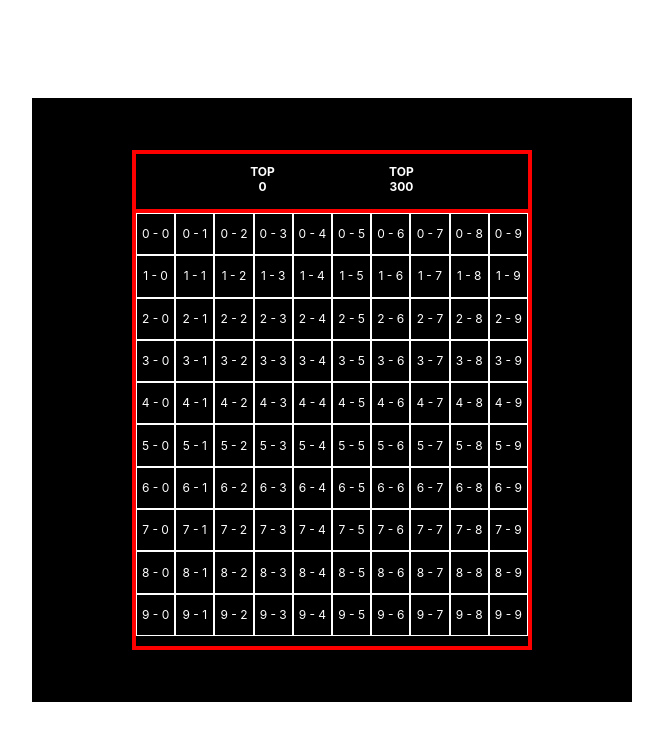
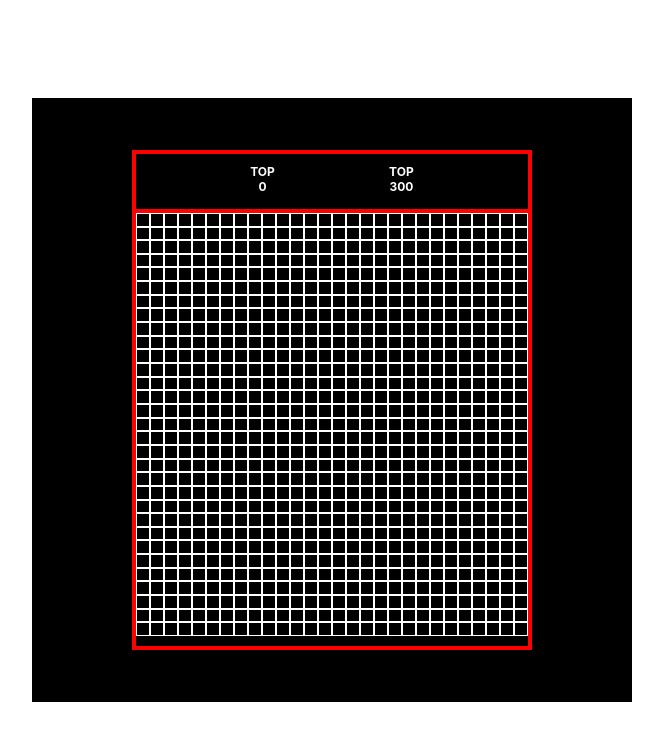
Before and after one commit to Joy-of-Coding/Winter_2023_ReactJam, a React (Vite) app in the folder reverse-pacman/: page / in a window 1280 px wide. Both pictures are taken after a click on the button "Start Game". Shown: the top 740 px of the page, without its empty margins (308-971 px from the left). Built offline with nearby package versions, Linux system fonts and the light colour scheme.

Commit message:
temp maze with corridors added

```diff
--- a/reverse-pacman/src/components/GameArea.jsx
+++ b/reverse-pacman/src/components/GameArea.jsx
@@ -6,18 +6,58 @@ function GameArea() {
 	const score = 0;
 	const highScore = 300;
 
+	// const boardDimensions = {
+	// 	width: 28,
+	// 	height: 30,
+	// };
+
+	const maze = [
+		[1,1,1,1,1,1,1,1,1,1,1,1,1,1,1,1,1,1,1,1,1,1,1,1,1,1,1,1],
+		[1,0,0,0,0,0,0,0,0,0,0,0,0,1,1,0,0,0,0,0,0,0,0,0,0,0,0,1],
+		[1,0,1,1,1,1,0,1,1,1,1,1,0,1,1,0,1,1,1,1,1,0,1,1,1,1,0,1],
+		[1,0,1,1,1,1,0,1,1,1,1,1,0,1,1,0,1,1,1,1,1,0,1,1,1,1,0,1],
+		[1,0,1,1,1,1,0,1,1,1,1,1,0,1,1,0,1,1,1,1,1,0,1,1,1,1,0,1],
+		[1,0,0,0,0,0,0,0,0,0,0,0,0,0,0,0,0,0,0,0,0,0,0,0,0,0,0,1],
+		[1,0,1,1,1,1,0,1,1,0,1,1,1,1,1,1,1,1,0,1,1,0,1,1,1,1,0,1],
+		[1,0,1,1,1,1,0,1,1,0,1,1,1,1,1,1,1,1,0,1,1,0,1,1,1,1,0,1],
+		[1,0,0,0,0,0,0,1,1,0,0,0,0,1,1,0,0,0,0,1,1,0,0,0,0,0,0,1],
+		[1,1,1,1,1,1,0,1,1,1,1,1,0,1,1,0,1,1,1,1,1,0,1,1,1,1,1,1],
+		[1,1,1,1,1,1,0,1,1,1,1,1,0,1,1,0,1,1,1,1,1,0,1,1,1,1,1,1],
+		[1,1,1,1,1,1,0,1,1,0,0,0,0,0,0,0,0,0,0,1,1,0,1,1,1,1,1,1],
+		[1,1,1,1,1,1,0,1,1,0,1,1,1,1,1,1,1,1,0,1,1,0,1,1,1,1,1,1],
+		[1,1,1,1,1,1,0,1,1,0,1,0,0,0,0,0,0,1,0,1,1,0,1,1,1,1,1,1],
+		[0,0,0,0,0,0,0,0,0,0,1,0,0,0,0,0,0,1,0,0,0,0,0,0,0,0,0,0],
+		[1,1,1,1,1,1,0,1,1,0,1,0,0,0,0,0,0,1,0,1,1,0,1,1,1,1,1,1],
+		[1,1,1,1,1,1,0,1,1,0,1,1,1,1,1,1,1,1,0,1,1,0,1,1,1,1,1,1],
+		[1,1,1,1,1,1,0,1,1,0,0,0,0,0,0,0,0,0,0,1,1,0,1,1,1,1,1,1],
+		[1,1,1,1,1,1,0,1,1,0,1,1,1,1,1,1,1,1,0,1,1,0,1,1,1,1,1,1],
+		[1,1,1,1,1,1,0,1,1,0,1,1,1,1,1,1,1,1,0,1,1,0,1,1,1,1,1,1],
+		[1,0,0,0,0,0,0,0,0,0,0,0,0,1,1,0,0,0,0,0,0,0,0,0,0,0,0,1],
+		[1,0,1,1,1,1,0,1,1,1,1,1,0,1,1,0,1,1,1,1,1,0,1,1,1,1,0,1],
+		[1,0,1,1,1,1,0,1,1,1,1,1,0,1,1,0,1,1,1,1,1,0,1,1,1,1,0,1],
+		[1,0,0,0,1,1,0,0,0,0,0,0,0,0,0,0,0,0,0,0,0,0,1,1,0,0,0,1],
+		[1,1,1,0,1,1,0,1,1,0,1,1,1,1,1,1,1,1,0,1,1,0,1,1,0,1,1,1],
+		[1,1,1,0,1,1,0,1,1,0,1,1,1,1,1,1,1,1,0,1,1,0,1,1,0,1,1,1],
+		[1,0,0,0,0,0,0,1,1,0,0,0,0,1,1,0,0,0,0,1,1,0,0,0,0,0,0,1],
+		[1,0,1,1,1,1,1,1,1,1,1,1,0,1,1,0,1,1,1,1,1,1,1,1,1,1,0,1],
+		[1,0,1,1,1,1,1,1,1,1,1,1,0,1,1,0,1,1,1,1,1,1,1,1,1,1,0,1],
+		[1,0,0,0,0,0,0,0,0,0,0,0,0,0,0,0,0,0,0,0,0,0,0,0,0,0,0,1],
+		[1,1,1,1,1,1,1,1,1,1,1,1,1,1,1,1,1,1,1,1,1,1,1,1,1,1,1,1]
+	];
+
 	const boardDimensions = {
-		width: 10,
-		height: 10,
+		width: maze[0].length,
+		height: maze.length,
 	};
 
-	const board = Array(boardDimensions.width)
-		.fill()
-		.map((_, idx) =>
-			Array(boardDimensions.height)
-				.fill()
-				.map((_, index) => index)
-		);
+
+	// const board = Array(boardDimensions.width)
+	// 	.fill()
+	// 	.map((_, idx) =>
+	// 		Array(boardDimensions.height)
+	// 			.fill()
+	// 			.map((_, index) => index)
+	// 	);
 
 	return (
 		<div className='gameArea'>
@@ -39,7 +79,7 @@ function GameArea() {
 					gridTemplateRows: `repeat(${boardDimensions.height}, 1fr)`,
 				}}
 			>
-				{board.map((row, i) =>
+				{maze.map((row, i) =>
 					row.map((col, j) => (
 						<div
 							key={`${i} - ${j}`}
@@ -50,7 +90,7 @@ function GameArea() {
 								alignContent: 'center',
 								alignItems: 'center',
 							}}
-						>{`${i} - ${j}`}</div>
+						></div>   //{`${i} - ${j}`}
 					))
 				)}
 				<PlayerMovement />
```
